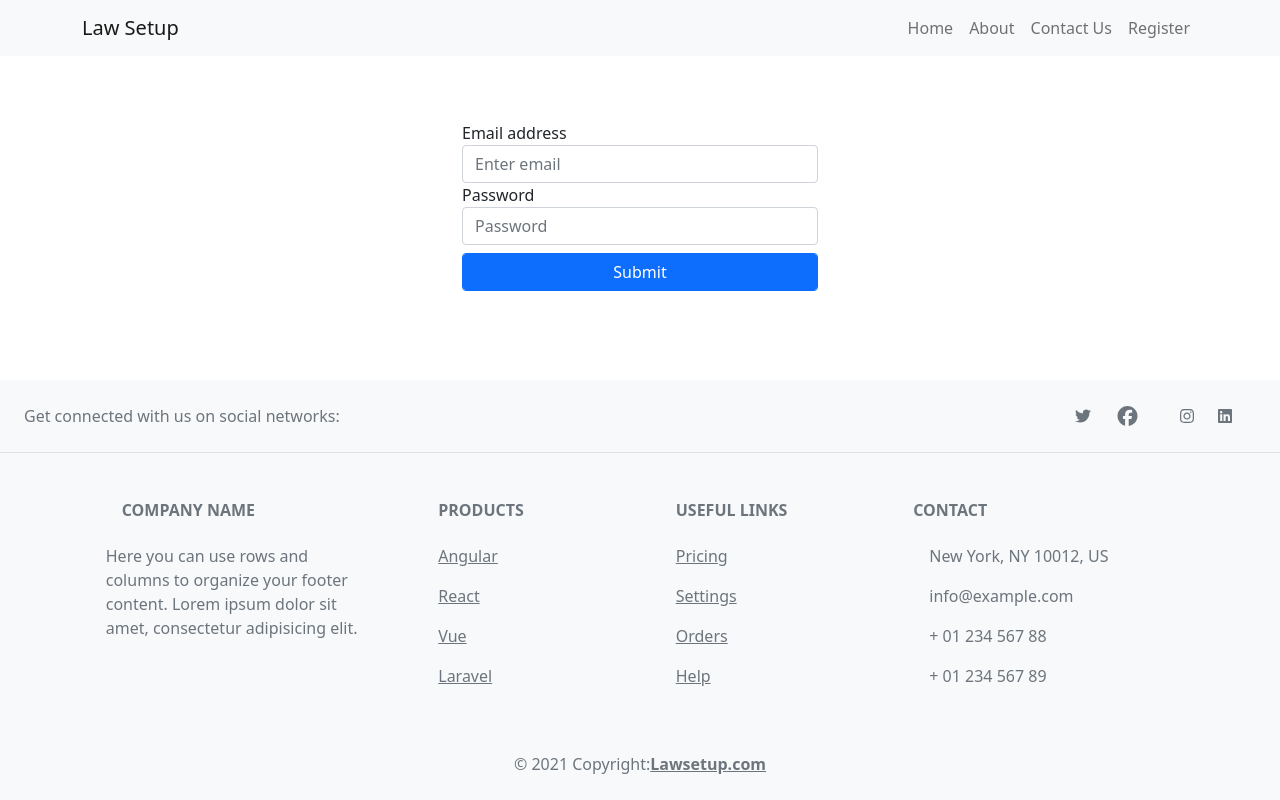
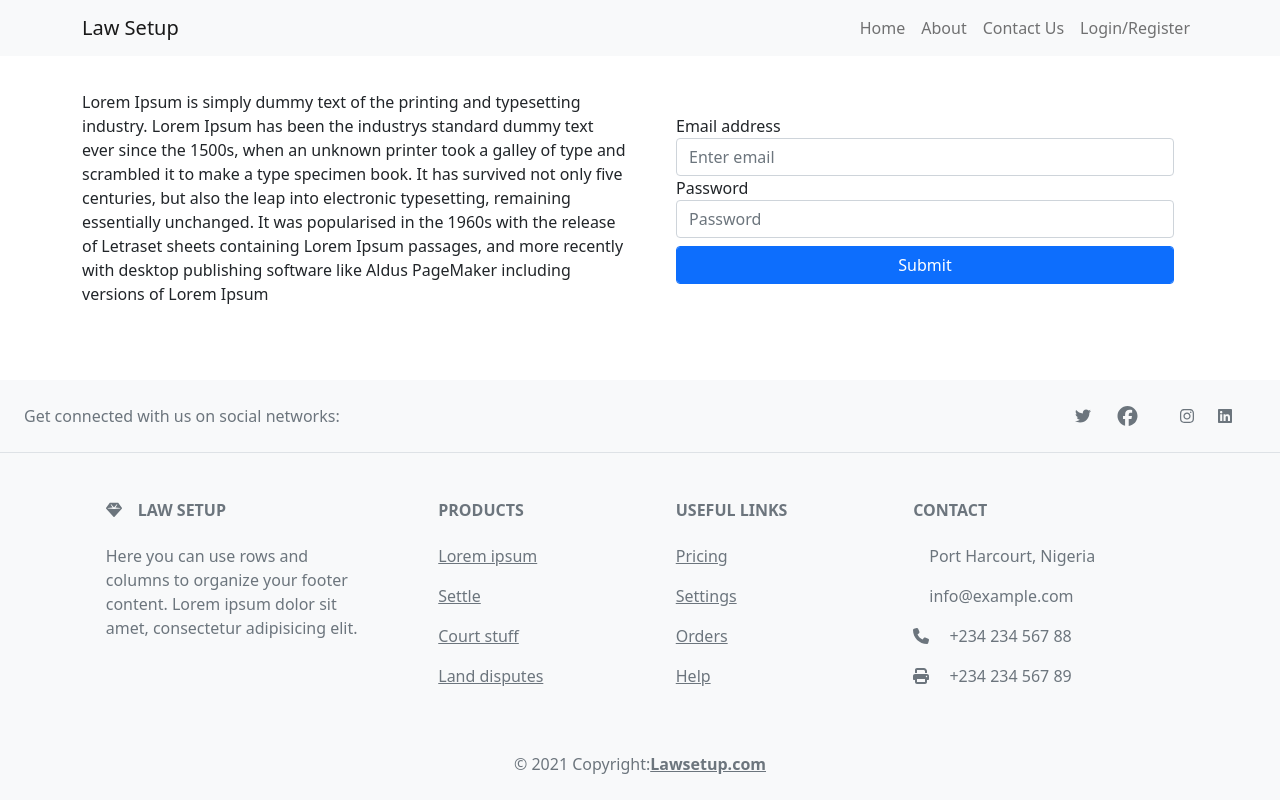
Before and after one commit to Emuolanari/law-setup, a Next.js app: page / in a window 1280 px wide. Built offline with nearby package versions, Linux system fonts and the light colour scheme.

Commit message:
connecting to direcuts

```diff
--- a/pages/index.js
+++ b/pages/index.js
@@ -5,11 +5,33 @@ import Login from '../src/components/LoginForm'
 
 const Home = () => {
   return (
-    <div>
-      <Login/>
+    <div className='container mt-4'>
+      <div className="row">
+        <div className="col-md-6">
+        <p>Lorem Ipsum is simply dummy text of the printing and typesetting industry. Lorem Ipsum has been the industrys
+        standard dummy text ever since the 1500s, when an unknown printer took a galley of type and scrambled it to make
+        a type specimen book. It has survived not only five centuries, but also the leap into electronic typesetting,
+        remaining essentially unchanged. It was popularised in the 1960s with the release of Letraset sheets containing
+        Lorem Ipsum passages, and more recently with desktop publishing software like Aldus PageMaker including versions
+        of Lorem Ipsum</p>
+        </div>
+        <div className="col-md-6">
+           <Login/>
+        </div>
+      </div>
     </div>
 
   )
 }
 
 export default Home
+
+
+// export async function getServerSideProps(){
+//   console.log(process.env.BASE_URL)
+//   return {
+//     props:{
+//       hello: 'world'
+//     }
+//   }
+// }
--- a/src/components/Footer.jsx
+++ b/src/components/Footer.jsx
@@ -1,6 +1,7 @@
 import Link from 'next/link';
 import { FontAwesomeIcon } from '@fortawesome/react-fontawesome'
 import { faFacebook, faInstagram, faLinkedin, faTwitter } from '@fortawesome/free-brands-svg-icons';
+import { faGem, faPhone, faPrint } from '@fortawesome/free-solid-svg-icons';
 
 function Footer() {
   return (
@@ -11,11 +12,6 @@ function Footer() {
             <span>Get connected with us on social networks:</span>
           </div>
           <div>
-            <Link href="">
-            <a className="me-4 text-reset">
-              <i className="fab fa-facebook-f"></i>
-            </a>
-            </Link>
             <a href="" className="me-4 text-reset">
             <FontAwesomeIcon icon={faTwitter} />
             </a>
@@ -36,7 +32,7 @@ function Footer() {
             <div className="row mt-3">
               <div className="col-md-3 col-lg-4 col-xl-3 mx-auto mb-4">
                 <h6 className="text-uppercase fw-bold mb-4">
-                  <i className="fas fa-gem me-3"></i>Company name
+                <FontAwesomeIcon className="me-3" icon={faGem} />Law Setup
                 </h6>
                 <p>
                   Here you can use rows and columns to organize your footer content. Lorem ipsum
@@ -48,16 +44,16 @@ function Footer() {
                   Products
                 </h6>
                 <p>
-                  <a href="#!" className="text-reset">Angular</a>
+                  <a href="#!" className="text-reset">Lorem ipsum</a>
                 </p>
                 <p>
-                  <a href="#!" className="text-reset">React</a>
+                  <a href="#!" className="text-reset">Settle</a>
                 </p>
                 <p>
-                  <a href="#!" className="text-reset">Vue</a>
+                  <a href="#!" className="text-reset">Court stuff</a>
                 </p>
                 <p>
-                  <a href="#!" className="text-reset">Laravel</a>
+                  <a href="#!" className="text-reset">Land disputes</a>
                 </p>
               </div>
 
@@ -85,13 +81,13 @@ function Footer() {
                 <h6 className="text-uppercase fw-bold mb-4">
                   Contact
                 </h6>
-                <p><i className="fas fa-home me-3"></i> New York, NY 10012, US</p>
+                <p><i className="fas fa-home me-3"></i> Port Harcourt, Nigeria</p>
                 <p>
                   <i className="fas fa-envelope me-3"></i>
                   info@example.com
                 </p>
-                <p><i className="fas fa-phone me-3"></i> + 01 234 567 88</p>
-                <p><i className="fas fa-print me-3"></i> + 01 234 567 89</p>
+                <p> <FontAwesomeIcon className="me-3" icon={faPhone} /> +234 234 567 88</p>
+                <p><FontAwesomeIcon className="me-3" icon={faPrint} /> +234 234 567 89</p>
               </div>
 
             </div>
--- a/src/components/LoginForm.jsx
+++ b/src/components/LoginForm.jsx
@@ -2,7 +2,7 @@ export default function Login() {
     return (
         <div className="container mt-4 mb-auto">
             <div className="row justify-content-center">
-                <div className = "col-md-4">
+                <div className = "">
                 <form>
                     <div className="form-group">
                         <label htmlFor="exampleInputEmail1">Email address</label>
--- a/src/components/NavBar.jsx
+++ b/src/components/NavBar.jsx
@@ -25,7 +25,7 @@ export default function NavBar(){
                         </li>
 
                         <li className="nav-item">
-                            <Link href="/register"><a className="nav-link">Register</a></Link>
+                            <Link href="/register"><a className="nav-link">Login/Register</a></Link>
                         </li>
 
                     </ul>
```
Also changed, not shown: src/components/RegisterForm.jsx (+12 -9 lines).
